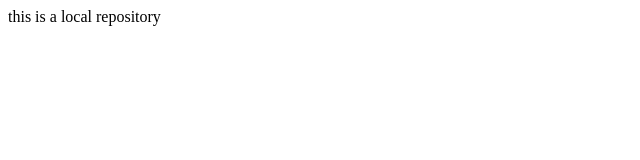
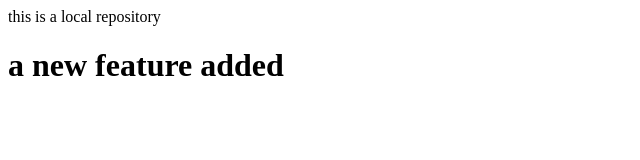
Before and after one commit to amishasaini25/localrepo, a plain HTML site: page index.html in a window 1280 px wide. Shown: the whole page, without its empty margins (0-640 px from the left). Drawn offline with Linux system fonts and the light colour scheme.

Commit message:
new feature added

```diff
--- a/index.html
+++ b/index.html
@@ -1 +1,2 @@
 <p>this is a local repository</p>
+<h1>a new feature added</h1>
```
